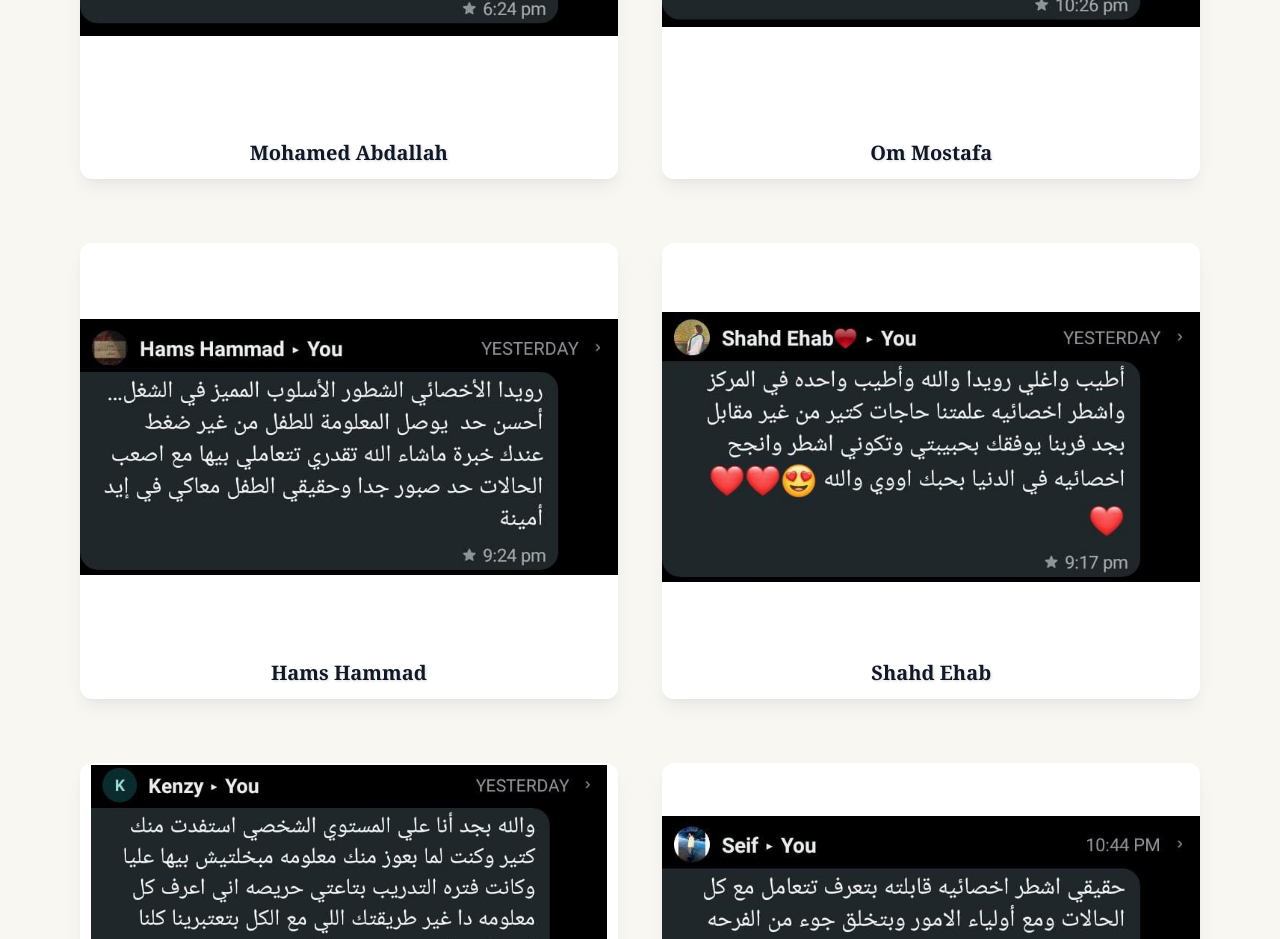
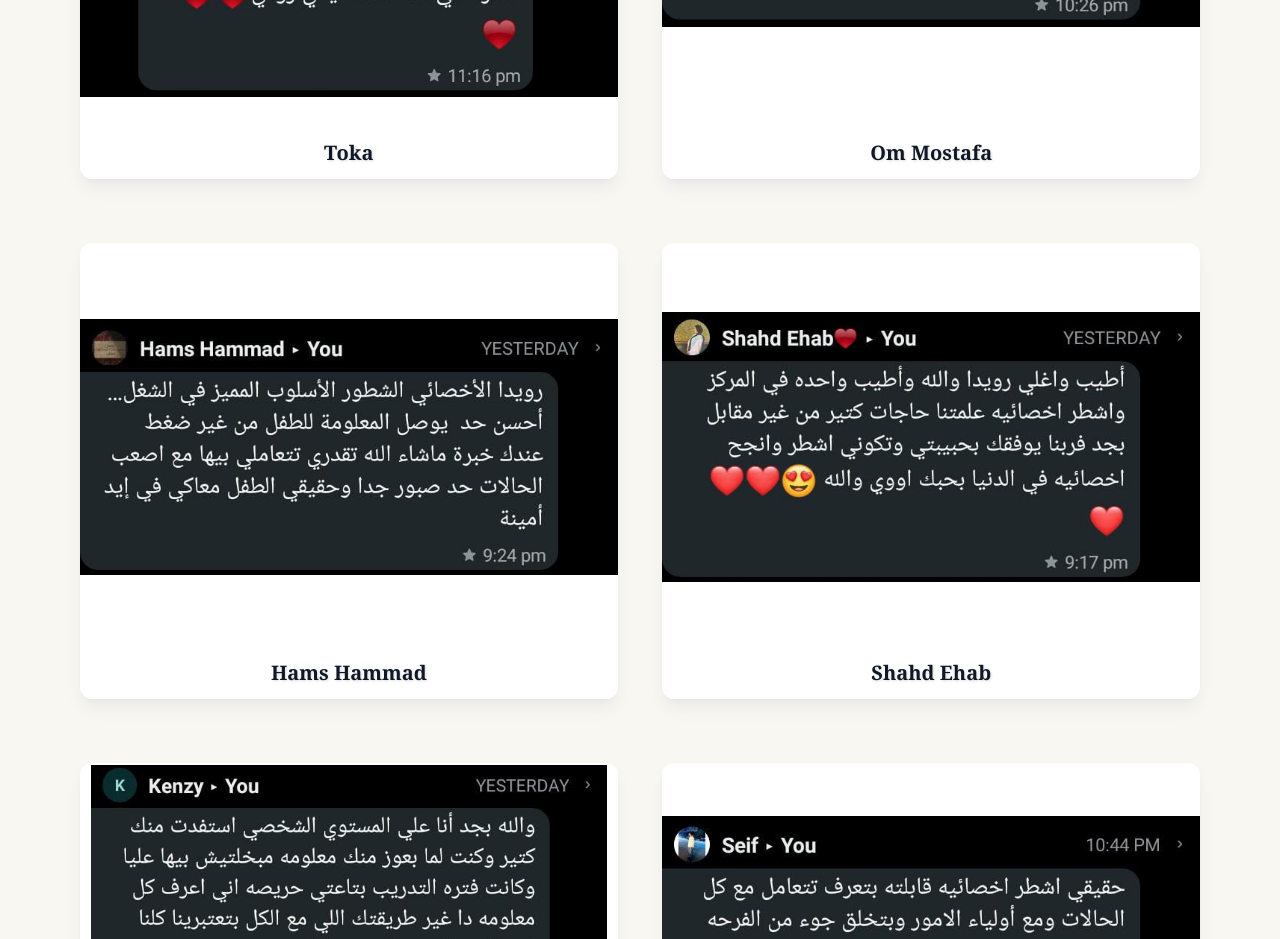
Before and after one commit to mohamed-2022005/portfolio-Rowida, a React (Vite) app: page / in a window 1280 px wide. Shown: the part 3480-4419 px from the top of the page. Built offline with nearby package versions, Linux system fonts and the light colour scheme.

Commit message:
update name

```diff
--- a/src/compnents/Testimonials.jsx
+++ b/src/compnents/Testimonials.jsx
@@ -35,7 +35,7 @@ const rows = [
   [
     { image: img7, name: "Mamet Malek" },
     { image: img1, name: "Om Mohamed" },
-    { image: img3, name: "Mohamed Abdallah" },
+    { image: img3, name: "Toka" },
     { image: img2, name: "Om Mostafa" },
   ],
   [
```
Also changed, not shown: src/assets/review3.jpg.
